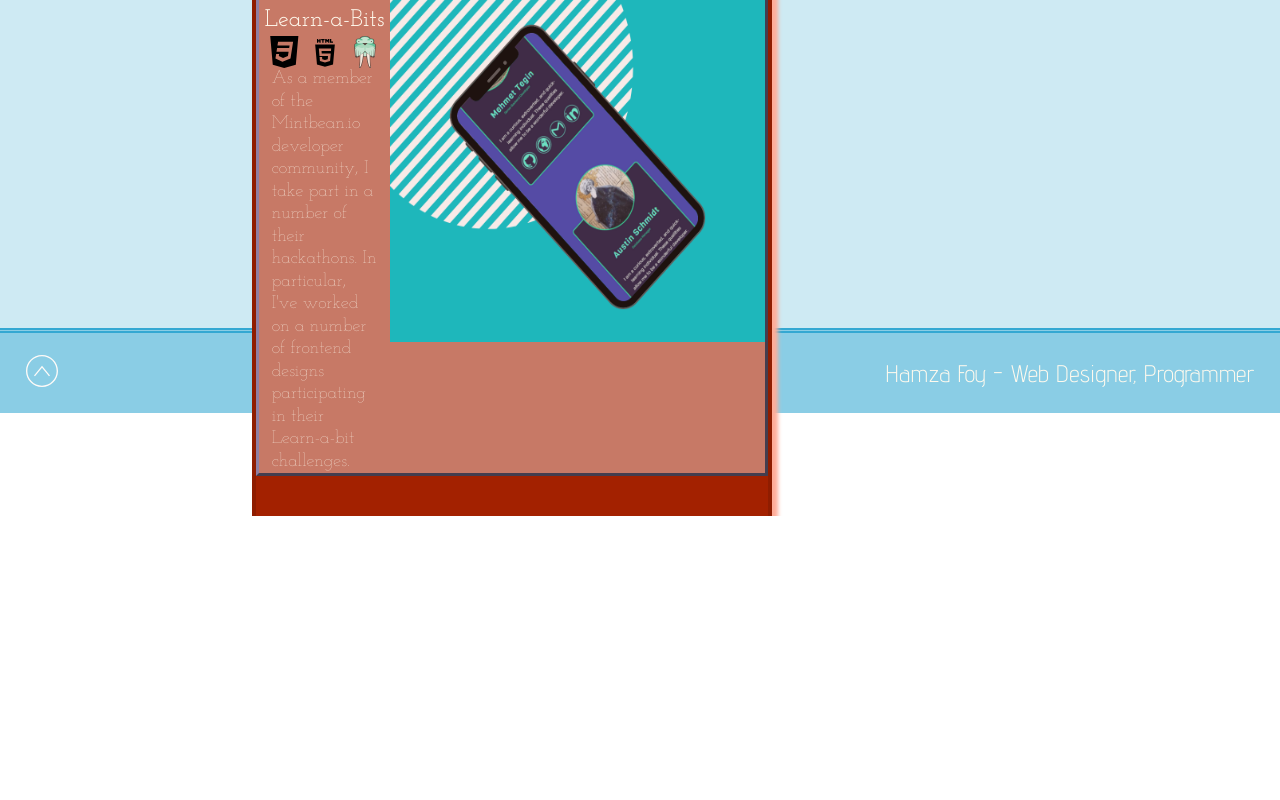
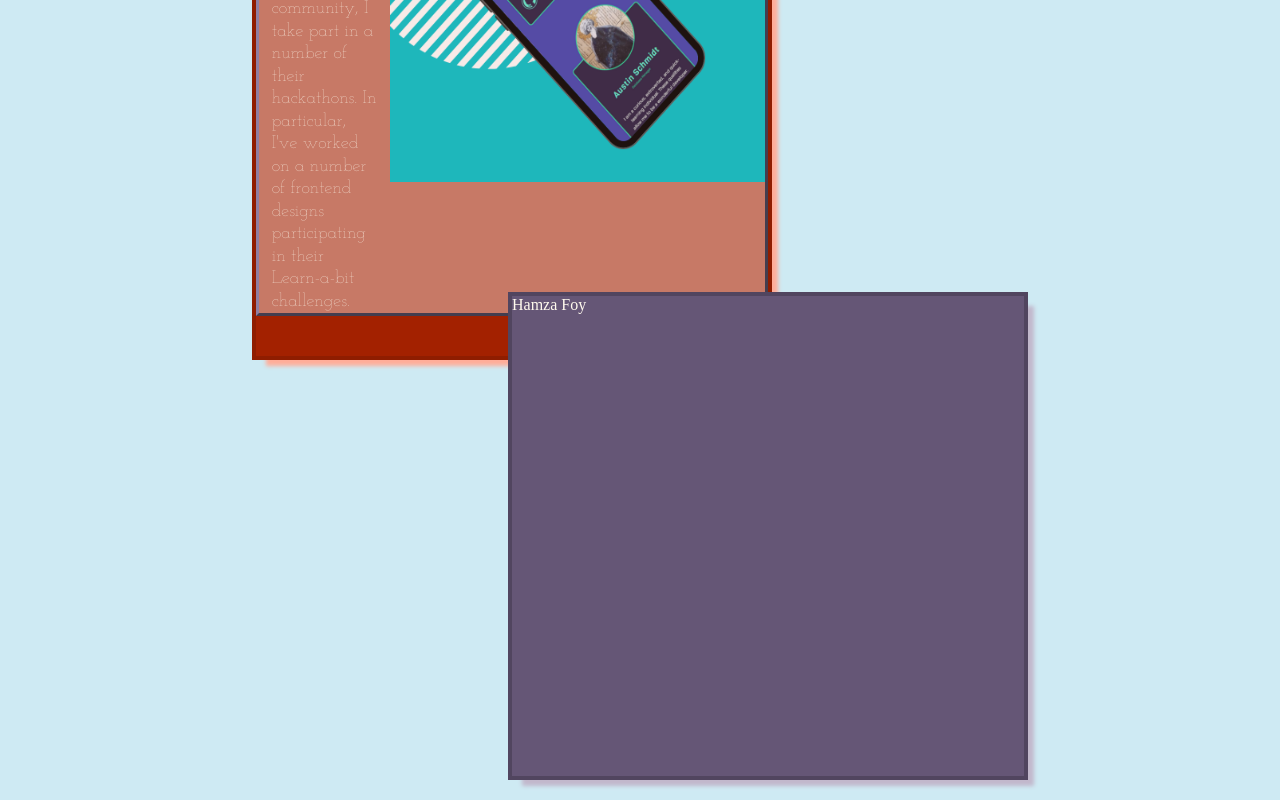
Before and after one commit to hamzafoy/hamza_foy_portfolio, a React (Create React App) app in the folder hamza-foy-portfolio/: page / in a window 1280 px wide. Shown: the part 2280-3080 px from the top of the page. Before the commit the page ends 2796 px from the top, so only its background shows below. Built offline with nearby package versions, Linux system fonts and the light colour scheme.

Commit message:
begin building the Resume Component, the last component for the portfolio.

```diff
--- a/hamza-foy-portfolio/src/App.js
+++ b/hamza-foy-portfolio/src/App.js
@@ -1,6 +1,7 @@
 import './App.css';
 import Timeline from './Timeline/Timeline';
 import Works from './Works/Works'
+import Resume from './Resume/Resume'
 import Footer from './Footer/Footer'
 
 function App() {
@@ -8,6 +9,7 @@ function App() {
     <div className="App">
       <Timeline/>
       <Works/>
+      <Resume/>
       <Footer/>
     </div>
   );
--- /dev/null
+++ b/hamza-foy-portfolio/src/Resume/Resume.css
@@ -0,0 +1,18 @@
+.resume-container {
+    display: grid;
+    grid-template-columns: 20% 20% 20% 20% 20%;
+    grid-template-rows: 20% 20% 20% 20% 20%;
+    height: 100vh;
+    background-color: #CEEAF3;
+}
+
+.resume-listing {
+    grid-column-start: 3;
+    grid-column-end: 5;
+    grid-row-start: 2;
+    grid-row-end: 5;
+    color: #fffaee;
+    background-color: #655676;
+    box-shadow: 9.5px 9.5px 4px #C2B8CC;
+    outline: 4px solid #51455F;
+}
--- /dev/null
+++ b/hamza-foy-portfolio/src/Resume/Resume.js
@@ -0,0 +1,18 @@
+import React from 'react';
+import './Resume.css';
+
+class Resume extends React.Component {
+    render() {
+        return(
+            <div className="resume-container">
+
+                <section className="resume-listing">
+                    Hamza Foy
+                </section>
+
+            </div>
+        )
+    }
+}
+
+export default Resume;
--- a/hamza-foy-portfolio/src/Works/Works.css
+++ b/hamza-foy-portfolio/src/Works/Works.css
@@ -5,8 +5,8 @@
     display: grid;
     grid-template-columns: 20% 20% 20% 20% 20%;
     grid-template-rows: 20% 20% 20% 20% 20%;
-    height: 200vh;
-    padding: 1vh 0 25vh;
+    height: 100vh;
+    padding: 1vh 0 101vh;
     background-color: #CEEAF3;
 }
 
```
